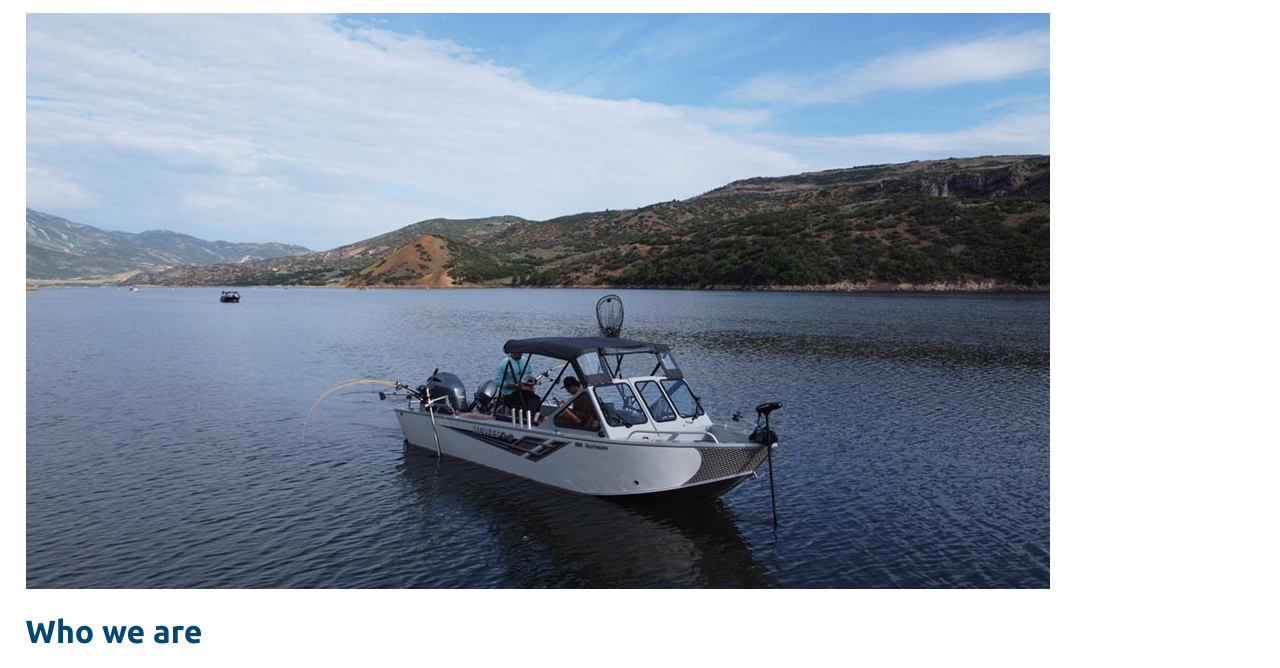
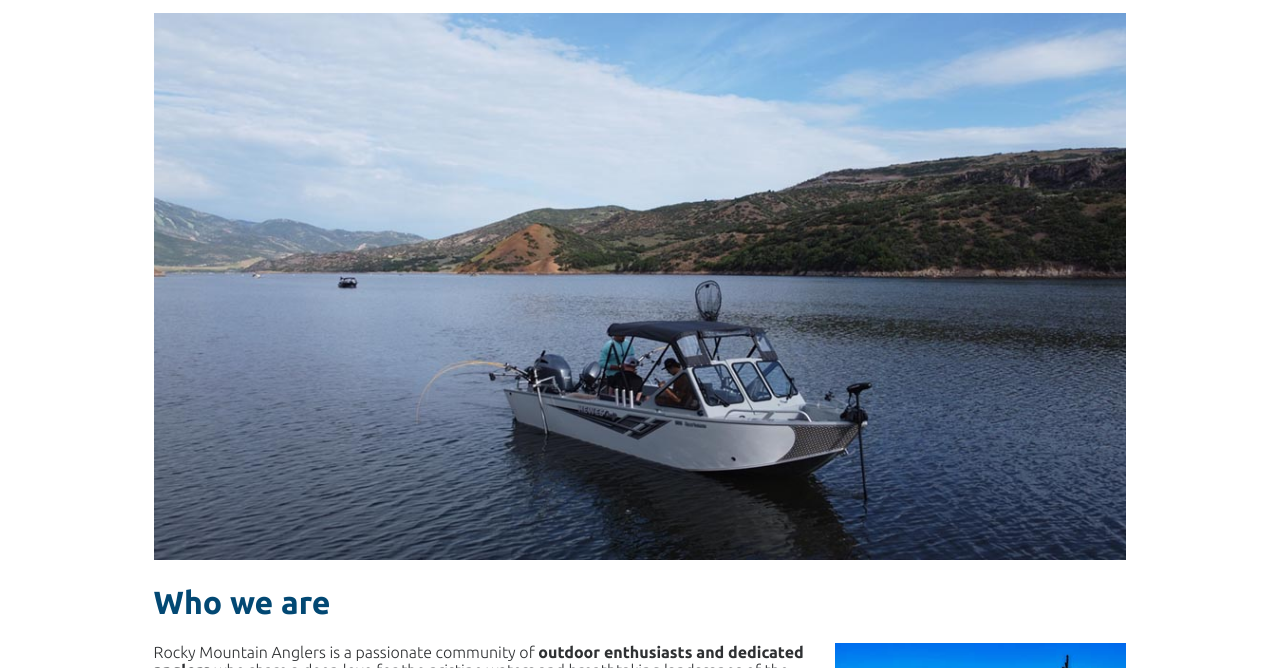
Before and after one commit to Carterbohin/dwdd1600, a plain HTML site: page 07advanced-css/index.html in a window 1280 px wide. Shown: the part 164-832 px from the top of the page. Drawn offline with Linux system fonts and the light colour scheme.

Commit message:
Add files via upload

```diff
--- a/07advanced-css/fish.css
+++ b/07advanced-css/fish.css
@@ -167,7 +167,7 @@ figure.wrapped figcaption {
     width: 100%;
     margin: 0;
 }
-heroimageboat img {
+.heroimageboat img {
     width: 100%;
     height: auto;
 }
@@ -257,6 +257,6 @@ footer a {
 }
 
 header, nav, main, footer {
-    max-height: 64rem;
+    max-width: 64rem;
     margin: 0 auto;
 }
```
